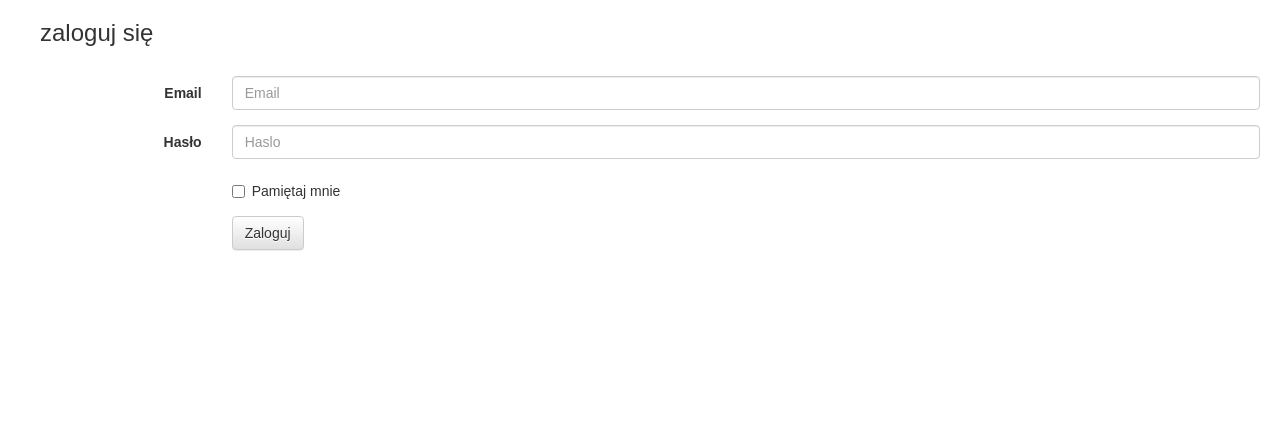
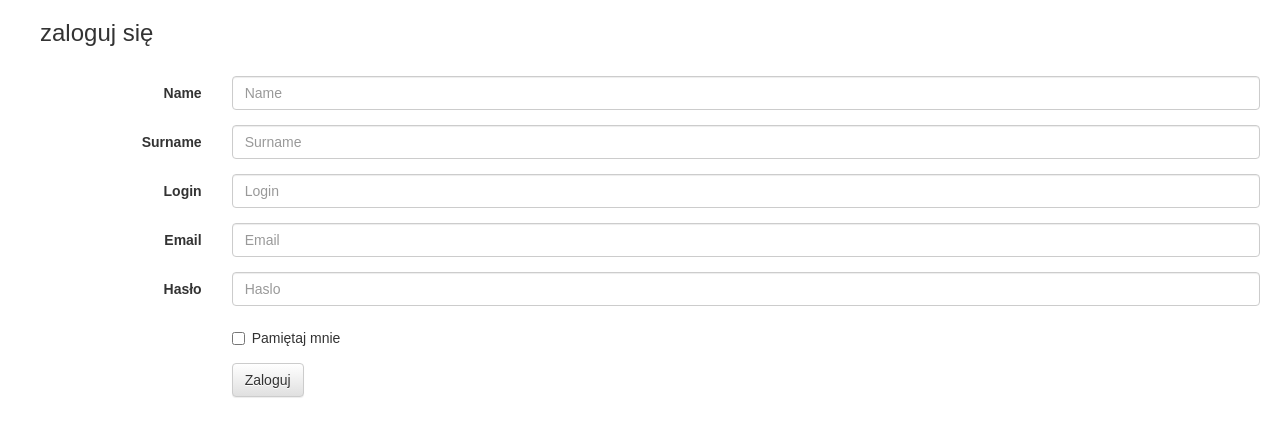
Before and after one commit to infoshareacademy/jfdz4-nietutejsi-app, a React (Create React App) app: page / in a window 1280 px wide. Shown: the top 436 px of the page. Built offline with nearby package versions, Linux system fonts and the light colour scheme.

Commit message:
formularz logowania dodanie pól

```diff
--- a/src/LoginForm.js
+++ b/src/LoginForm.js
@@ -37,6 +37,46 @@ class LoginForm extends React.Component {
         return (
             <div>
                 <Form horizontal>
+                    <FormGroup controlId="formHorizontalName">
+                        <Col componentClass={ControlLabel} sm={2}>
+                            Name
+                        </Col>
+                        <Col sm={10}>
+                            <FormControl
+                                value={this.state.userName}
+                                type="email"
+                                placeholder="Name"
+                                onChange={this.handleUserName}
+                            />
+                        </Col>
+                    </FormGroup>
+                    <FormGroup controlId="formHorizontalSurname">
+                        <Col componentClass={ControlLabel} sm={2}>
+                            Surname
+                        </Col>
+                        <Col sm={10}>
+                            <FormControl
+                                value={this.state.userName}
+                                type="email"
+                                placeholder="Surname"
+                                onChange={this.handleUserName}
+                            />
+                        </Col>
+                    </FormGroup>
+                    <FormGroup controlId="formHorizontalLogin">
+                        <Col componentClass={ControlLabel} sm={2}>
+                            Login
+                        </Col>
+                        <Col sm={10}>
+                            <FormControl
+                                value={this.state.userName}
+                                type="email"
+                                placeholder="Login"
+                                onChange={this.handleUserName}
+                            />
+                        </Col>
+                    </FormGroup>
+
                     <FormGroup controlId="formHorizontalEmail">
                         <Col componentClass={ControlLabel} sm={2}>
                             Email
```
